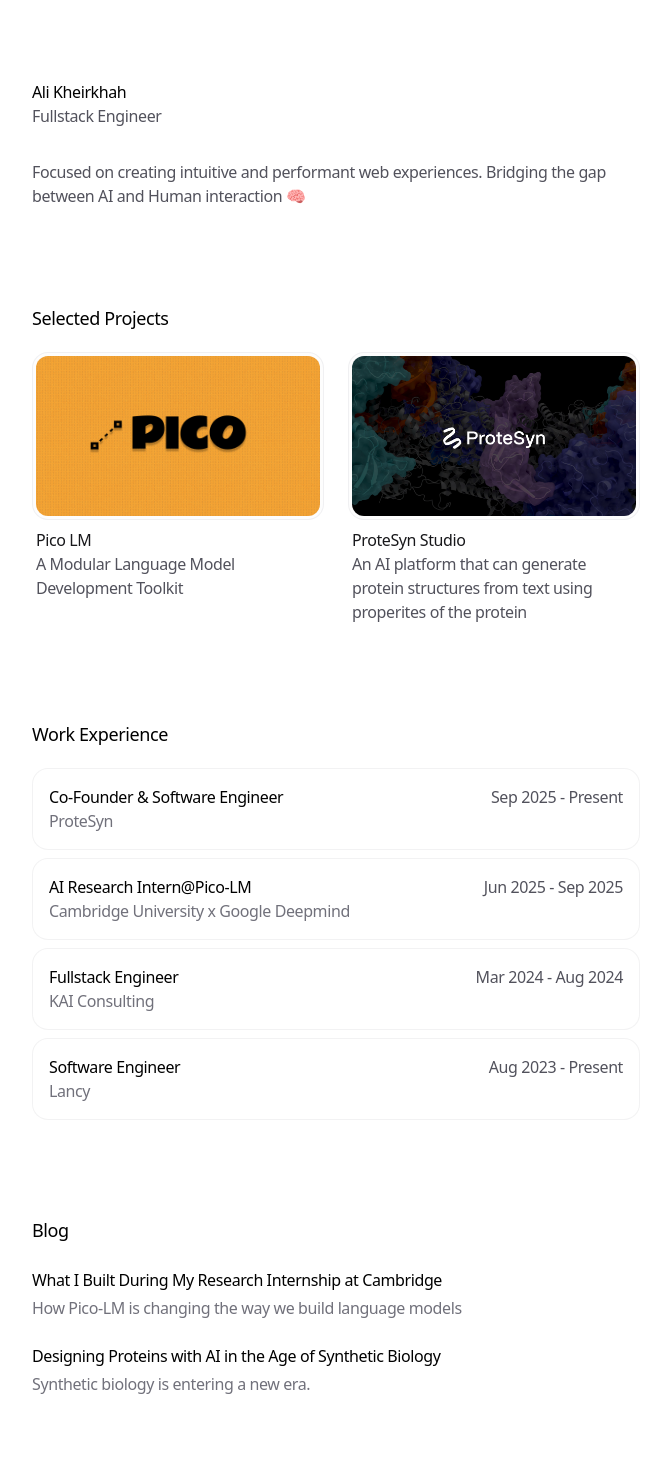
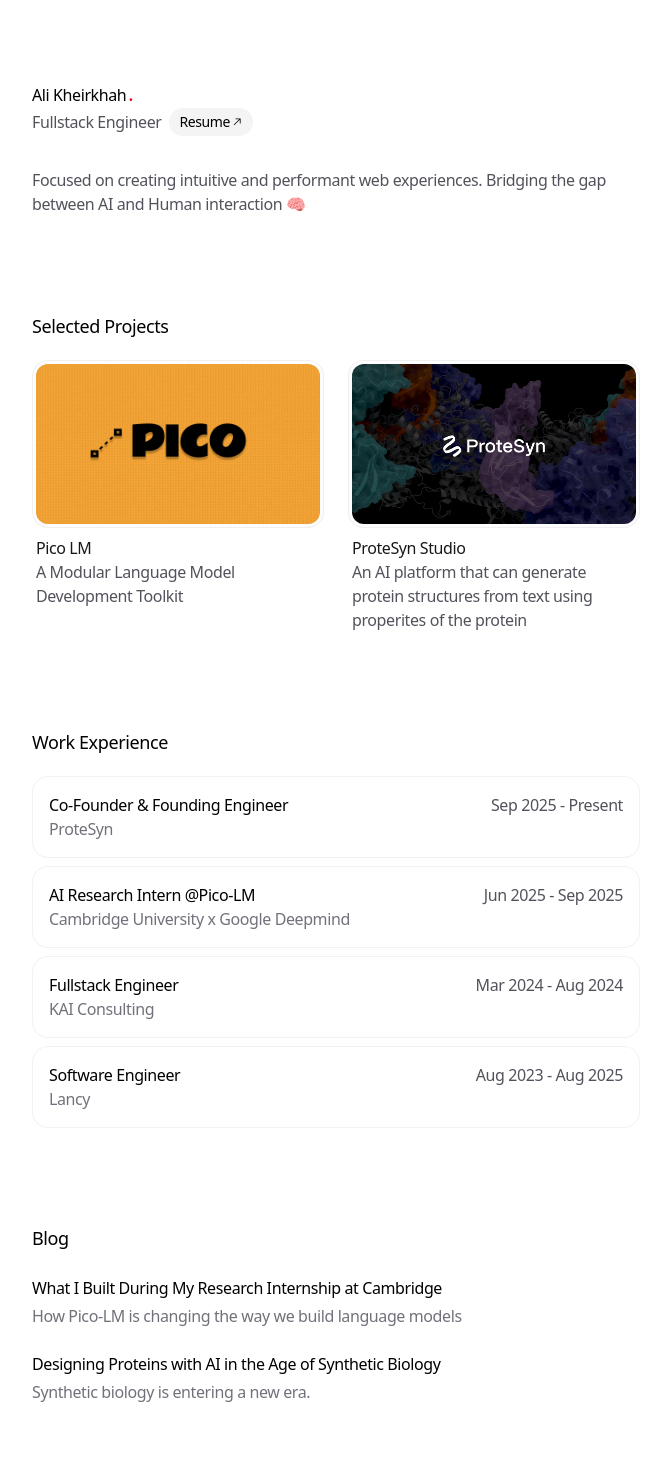
Before and after one commit to 313devs/ali110.dev, a Next.js app: page / in a window 1280 px wide. Shown: the top 1470 px of the page, without its empty margins (304-975 px from the left). Built offline with nearby package versions, Linux system fonts and the light colour scheme; no server answers.

Commit message:
Minor Changes

```diff
--- a/app/data.ts
+++ b/app/data.ts
@@ -51,7 +51,7 @@
 export const WORK_EXPERIENCE: WorkExperience[] = [
   {
     company: 'ProteSyn',
-    title: 'Co-Founder & Software Engineer',
+    title: 'Co-Founder & Founding Engineer',
     start: 'Sep 2025',
     end: 'Present',
     link: 'https://protesyn.studio',
@@ -59,7 +59,7 @@
   },
   {
     company: 'Cambridge University x Google Deepmind',
-    title: 'AI Research Intern@Pico-LM',
+    title: 'AI Research Intern @Pico-LM',
     start: 'Jun 2025',
     end: 'Sep 2025',
     link: 'https://picolm.io',
@@ -77,7 +77,7 @@
     company: 'Lancy',
     title: 'Software Engineer',
     start: 'Aug 2023',
-    end: 'Present',
+    end: 'Aug 2025',
     link: 'https://lan.cy',
     id: 'work3',
   },
@@ -109,8 +109,8 @@
   },
   {
     label: 'Resume',
-    link: '/resume.pdf',
+    link: '/Resume.pdf',
   },
 ]
 
-export const EMAIL = 'developerkh313@gmail.com'
+export const EMAIL = 'akheirkhah8191@gmail.com'
--- a/app/header.tsx
+++ b/app/header.tsx
@@ -1,15 +1,17 @@
 'use client'
 import { TextEffect } from '@/components/ui/text-effect'
-import { DownloadIcon, FileTextIcon } from 'lucide-react'
 import Link from 'next/link'
-
+import MagneticSocialLink from '@/components/magnetic-social-link'
+import { SOCIAL_LINKS } from './data'
 export function Header() {
+  const link = SOCIAL_LINKS[2]
   return (
     <header className="mb-8 flex items-center justify-between">
       <div>
         <Link href="/" className="font-medium text-black dark:text-white">
-          Ali Kheirkhah
+          Ali Kheirkhah<span className="ml-0.5 text-red-600 dark:text-red-500 text-xl">.</span>
         </Link>
+        <div className="flex items-center gap-2">
           <TextEffect
             as="p"
             preset="fade"
@@ -19,6 +21,10 @@
           >
             Fullstack Engineer
           </TextEffect>
+          <MagneticSocialLink key={link.label} link={link.link}>
+            {link.label}
+          </MagneticSocialLink>
+        </div>
       </div>
     </header>
   )
--- a/app/page.tsx
+++ b/app/page.tsx
@@ -12,6 +12,7 @@
 } from '@/components/ui/morphing-dialog'
 import Link from 'next/link'
 import { AnimatedBackground } from '@/components/ui/animated-background'
+import MagneticSocialLink from '@/components/magnetic-social-link'
 import {
   PROJECTS,
   WORK_EXPERIENCE,
@@ -103,39 +104,6 @@
   )
 }
 
-function MagneticSocialLink({
-  children,
-  link,
-}: {
-  children: React.ReactNode
-  link: string
-}) {
-  return (
-    <Magnetic springOptions={{ bounce: 0 }} intensity={0.3}>
-      <a
-        href={link}
-        className="group relative inline-flex shrink-0 items-center gap-[1px] rounded-full bg-zinc-100 px-2.5 py-1 text-sm text-black transition-colors duration-200 hover:bg-zinc-950 hover:text-zinc-50 dark:bg-zinc-800 dark:text-zinc-100 dark:hover:bg-zinc-700"
-      >
-        {children}
-        <svg
-          width="15"
-          height="15"
-          viewBox="0 0 15 15"
-          fill="none"
-          xmlns="http://www.w3.org/2000/svg"
-          className="h-3 w-3"
-        >
-          <path
-            d="M3.64645 11.3536C3.45118 11.1583 3.45118 10.8417 3.64645 10.6465L10.2929 4L6 4C5.72386 4 5.5 3.77614 5.5 3.5C5.5 3.22386 5.72386 3 6 3L11.5 3C11.6326 3 11.7598 3.05268 11.8536 3.14645C11.9473 3.24022 12 3.36739 12 3.5L12 9.00001C12 9.27615 11.7761 9.50001 11.5 9.50001C11.2239 9.50001 11 9.27615 11 9.00001V4.70711L4.35355 11.3536C4.15829 11.5488 3.84171 11.5488 3.64645 11.3536Z"
-            fill="currentColor"
-            fillRule="evenodd"
-            clipRule="evenodd"
-          ></path>
-        </svg>
-      </a>
-    </Magnetic>
-  )
-}
 
 export default function Personal() {
   return (
--- /dev/null
+++ b/components/magnetic-social-link.tsx
@@ -0,0 +1,35 @@
+import { Magnetic } from "./ui/magnetic"
+
+export default function MagneticSocialLink({
+  children,
+  link,
+}: {
+  children: React.ReactNode
+  link: string
+}) {
+  return (
+    <Magnetic springOptions={{ bounce: 0 }} intensity={0.3}>
+      <a
+        href={link}
+        className="group relative inline-flex shrink-0 items-center gap-[1px] rounded-full bg-zinc-100 px-2.5 py-1 text-sm text-black transition-colors duration-200 hover:bg-zinc-950 hover:text-zinc-50 dark:bg-zinc-800 dark:text-zinc-100 dark:hover:bg-zinc-700"
+      >
+        {children}
+        <svg
+          width="15"
+          height="15"
+          viewBox="0 0 15 15"
+          fill="none"
+          xmlns="http://www.w3.org/2000/svg"
+          className="h-3 w-3"
+        >
+          <path
+            d="M3.64645 11.3536C3.45118 11.1583 3.45118 10.8417 3.64645 10.6465L10.2929 4L6 4C5.72386 4 5.5 3.77614 5.5 3.5C5.5 3.22386 5.72386 3 6 3L11.5 3C11.6326 3 11.7598 3.05268 11.8536 3.14645C11.9473 3.24022 12 3.36739 12 3.5L12 9.00001C12 9.27615 11.7761 9.50001 11.5 9.50001C11.2239 9.50001 11 9.27615 11 9.00001V4.70711L4.35355 11.3536C4.15829 11.5488 3.84171 11.5488 3.64645 11.3536Z"
+            fill="currentColor"
+            fillRule="evenodd"
+            clipRule="evenodd"
+          ></path>
+        </svg>
+      </a>
+    </Magnetic>
+  )
+}
```
Also changed, not shown: 1 other file (tests, documents, lock files or other folders). Lines whose indentation alone changed are shown as unchanged.
